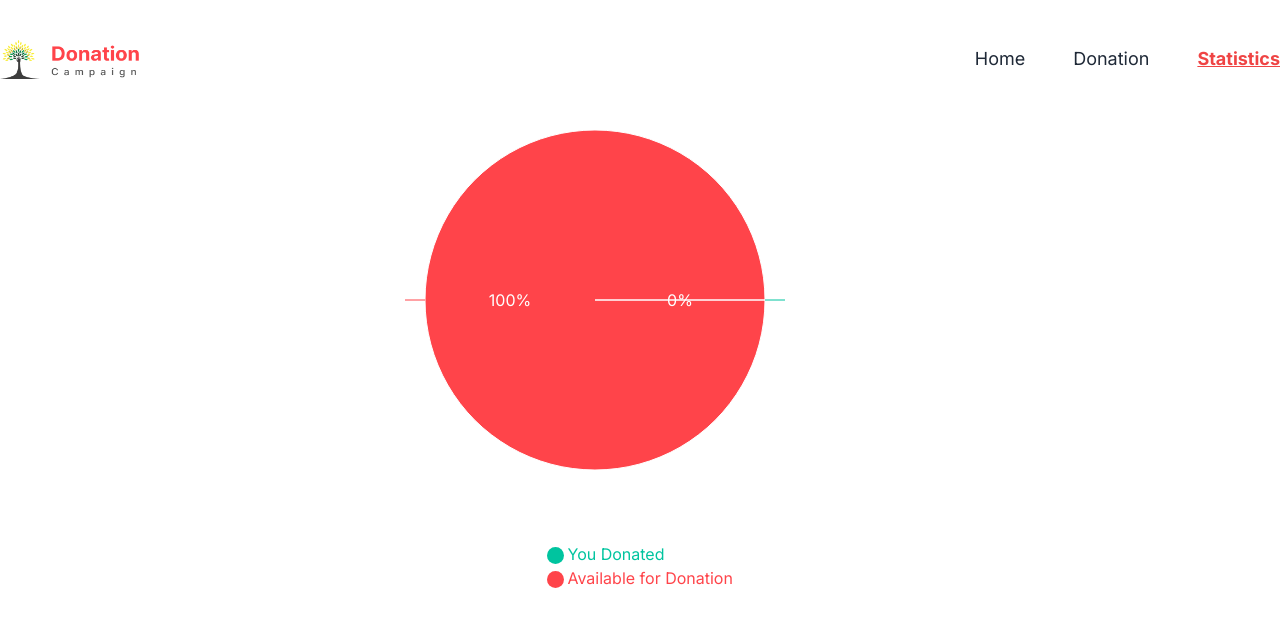
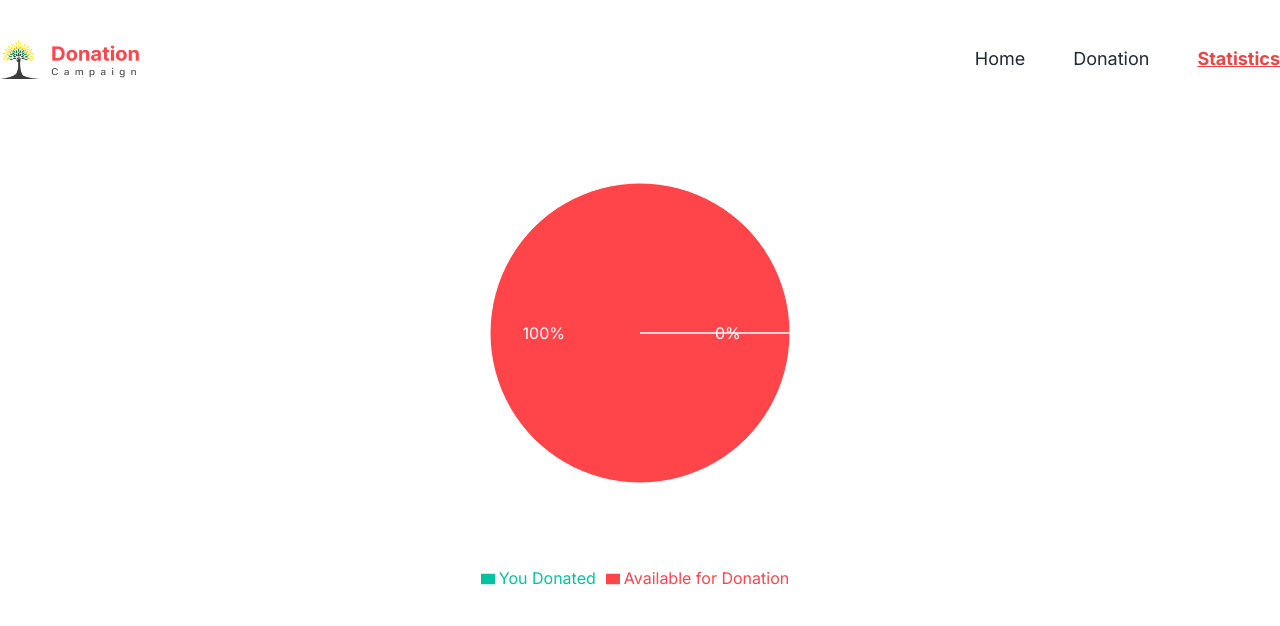
Before and after one commit to frustrated018/B8A8, a React (Vite) app: page /Statistics in a window 1280 px wide. Shown: the top 626 px of the page. Built offline with nearby package versions, Linux system fonts and the light colour scheme.

Commit message:
Fixed the bug in the pie chart

```diff
--- a/src/Components/Header/Banner/Banner.jsx
+++ b/src/Components/Header/Banner/Banner.jsx
@@ -7,7 +7,7 @@ const Banner = () => {
 
 
   const handleSearchBtn = () =>{
-   console.log( typeof searchTerm);
+   console.log(searchTerm);
 
  }
 
--- a/src/Layout/MainLayout.jsx
+++ b/src/Layout/MainLayout.jsx
@@ -26,7 +26,7 @@ const MainLayout = () => {
         <div
           style={{
             backgroundImage:
-              'url("https://i.ibb.co/RgSB9M9/joel-muniz-A4-Ax1-Apccf-A-unsplash.jpg")',
+              'url("https://i.ibb.co/x1KRTKb/Rectangle-4281.png")',
             backgroundSize: "cover",
             backgroundRepeat: "no-repeat",
             backgroundPosition: "center",
--- a/src/Pages/Statistics/Statistics.jsx
+++ b/src/Pages/Statistics/Statistics.jsx
@@ -7,7 +7,7 @@ const Statistics = () => {
   const totalDonations = 12;
   const donationsNotInLocalStorage = totalDonations - donationsInLocalStorage;
   return (
-    <div className=" flex justify-center items-center">
+    <div className=" mx-auto h-[500px] w-[500px] ">
       <ThePie
         donationsInLocalStorage={donationsInLocalStorage}
         donationsNotInLocalStorage={donationsNotInLocalStorage}
--- a/src/Pages/Statistics/ThePie.jsx
+++ b/src/Pages/Statistics/ThePie.jsx
@@ -1,4 +1,11 @@
-import { PieChart, Pie, Cell, Tooltip, Legend } from "recharts";
+import {
+  PieChart,
+  Pie,
+  Cell,
+  Tooltip,
+  Legend,
+  ResponsiveContainer,
+} from "recharts";
 import PropTypes from "prop-types";
 
 const ThePie = ({ donationsInLocalStorage, donationsNotInLocalStorage }) => {
@@ -30,7 +37,7 @@ const ThePie = ({ donationsInLocalStorage, donationsNotInLocalStorage }) => {
         x={x}
         y={y}
         fill="white"
-        textAnchor="middle"
+        textAnchor={x > cx ? "start" : "end"}
         dominantBaseline="central"
       >
         {`${(percent * 100).toFixed(0)}%`}
@@ -39,24 +46,26 @@ const ThePie = ({ donationsInLocalStorage, donationsNotInLocalStorage }) => {
   };
 
   return (
-    <PieChart width={500} height={500}>
+    <ResponsiveContainer width="100%" height="100%">
+    <PieChart>
       <Pie
         data={data}
-        cx={200}
-        cy={200}
-        innerRadius={0}
-        outerRadius={170}
+        cx="50%"
+        cy="50%"
+        labelLine={false}
+        label={renderCustomizedLabel}
+        outerRadius={150}
         fill="#8884d8"
         dataKey="value"
-        label={renderCustomizedLabel}
       >
         {data.map((entry, index) => (
-          <Cell key={`cell-${index}`} fill={COLORS[index]} />
+          <Cell key={`cell-${index}`} fill={COLORS[index % COLORS.length]} />
         ))}
       </Pie>
-      <Tooltip />
-      <Legend verticalAlign="bottom" iconSize={17} layout="vertical" iconType="circle" />
+      <Tooltip></Tooltip>
+      <Legend></Legend>
     </PieChart>
+  </ResponsiveContainer>
   );
 };
 
```
